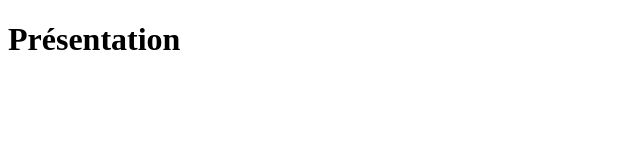
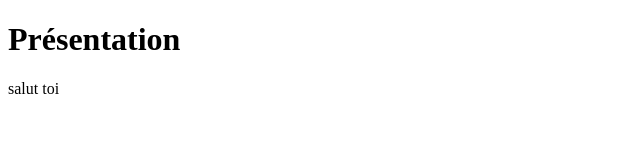
Before and after one commit to Josuha-N/Gitrookieproject, a plain HTML site: page index.html in a window 1280 px wide. Shown: the full height of the page, 0-640 px from the left. Drawn offline with Linux system fonts and the light colour scheme.

Commit message:
add text1

```diff
--- a/index.html
+++ b/index.html
@@ -7,5 +7,6 @@
 </head>
 <body>
     <h1>Présentation</h1>
+    <p>salut toi</p>
 </body>
 </html>
```
